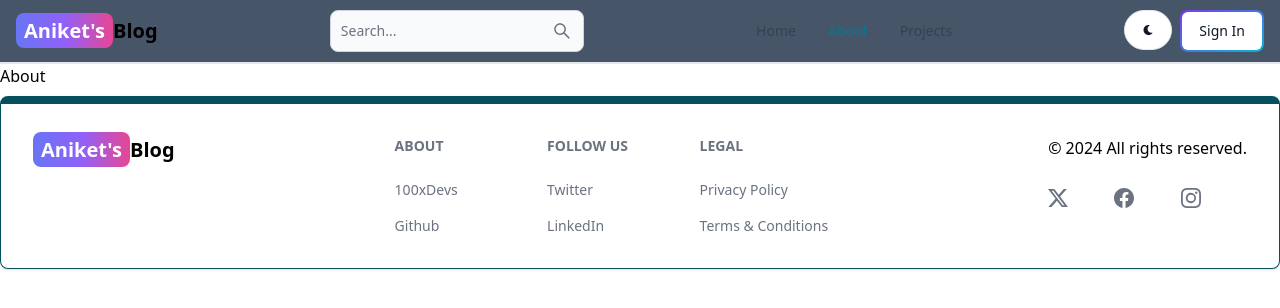
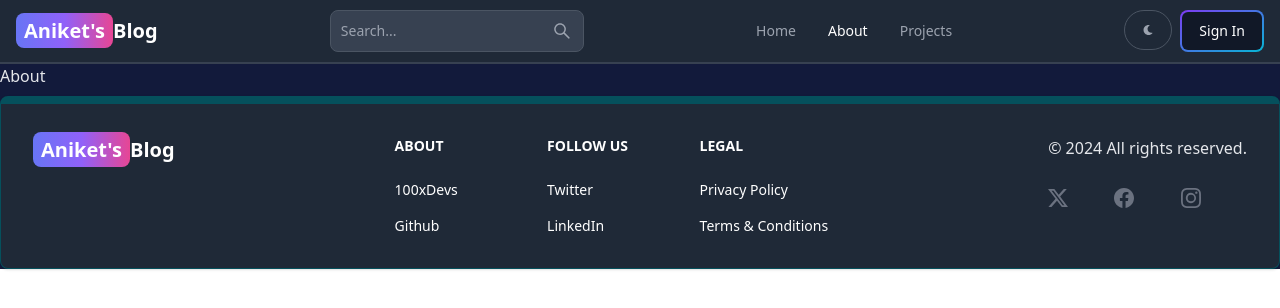
Before and after one commit to ALIVE435/mern_blog, a React (Vite) app in the folder client/: page /about in a window 1280 px wide. Shown: the top 308 px of the page. Built offline with nearby package versions, Linux system fonts and the light colour scheme; no server answers.

Commit message:
added dark mode functionality

```diff
--- a/client/src/components/Headers.jsx
+++ b/client/src/components/Headers.jsx
@@ -3,13 +3,16 @@ import React from 'react'
 import { Link, useLocation, useNavigate } from 'react-router-dom'
 import { AiOutlineSearch } from 'react-icons/ai'
 import { FaMoon } from 'react-icons/fa'
-import { useSelector } from "react-redux"
+import { useDispatch, useSelector } from "react-redux"
+import { toggletheme } from '../redux/theme/themeSlice'
 
 
 export default function Headers() {
   const path = useLocation().pathname;
   const navigate = useNavigate();
-  const { currentUser } = useSelector(state => state.user)
+  const { currentUser } = useSelector(state => state.user);
+  const dispatch = useDispatch();
+
   return (
     <Navbar className='border-b-2 bg-slate-600'>
       <Link to='/' className='self-center whitespace-nowrap text-sm sm:text-xl font-semibold dark:text-white'>
@@ -32,7 +35,7 @@ export default function Headers() {
         <AiOutlineSearch />
       </Button>
       <div className='flex gap-2 md:order-2'>
-        <Button className='w-12 h-10 hidden sm:inline' color='gray' pill>
+        <Button className='w-12 h-10 hidden sm:inline' color='gray' pill onClick={()=>dispatch(toggletheme())}>
           <FaMoon />
         </Button>
         {currentUser ? (
--- /dev/null
+++ b/client/src/components/ThemeProvider.jsx
@@ -0,0 +1,15 @@
+import { useSelector } from "react-redux"
+
+
+const ThemeProvider = ({children})=>{
+    const { theme } = useSelector(state=>state.theme)
+    return(
+        <div className={theme?"light":"dark"}>
+            <div className="bg-slate-100 text-gray-700 dark:text-gray-200 dark:bg-[rgb(18,26,59)]">
+                {children}
+            </div>
+        </div>
+    )
+}
+
+export default ThemeProvider
--- a/client/src/main.jsx
+++ b/client/src/main.jsx
@@ -5,14 +5,17 @@ import './index.css'
 import { store, persistor } from './redux/store'
 import { Provider } from 'react-redux'
 import { PersistGate } from 'redux-persist/integration/react'
+import ThemeProvider from './components/ThemeProvider.jsx'
 
 
 ReactDOM.createRoot(document.getElementById('root')).render(
   <React.StrictMode>
-    <Provider store={store}>
-      <PersistGate persistor={persistor}>
-        <App />
-      </PersistGate>
-    </Provider>
+    <PersistGate persistor={persistor}>
+      <Provider store={store}>
+        <ThemeProvider>
+          <App />
+        </ThemeProvider>
+      </Provider>
+    </PersistGate>
   </React.StrictMode>,
 )
--- a/client/src/redux/store.js
+++ b/client/src/redux/store.js
@@ -2,9 +2,11 @@ import { configureStore, combineReducers } from '@reduxjs/toolkit'
 import userReducer from './user/userSlice';
 import {persistReducer,persistStore} from "redux-persist";
 import storage from "redux-persist/lib/storage";
+import themeReducer from "./theme/themeSlice"
 
 const rootReducer= combineReducers({     //this combines all reducers to a single bundle
   user:userReducer,
+  theme:themeReducer,
 });
 
 const persistConfig = {
--- /dev/null
+++ b/client/src/redux/theme/themeSlice.js
@@ -0,0 +1,18 @@
+import { createSlice } from "@reduxjs/toolkit";
+
+const initialState={
+    theme:0,
+};
+
+const themeSlice=createSlice({
+    name:"theme",
+    initialState,
+    reducers:{
+        toggletheme:(state)=>{
+            state.theme=!state.theme;
+        },
+    }
+})
+
+export const {toggletheme} = themeSlice.actions;
+export default themeSlice.reducer;
```
